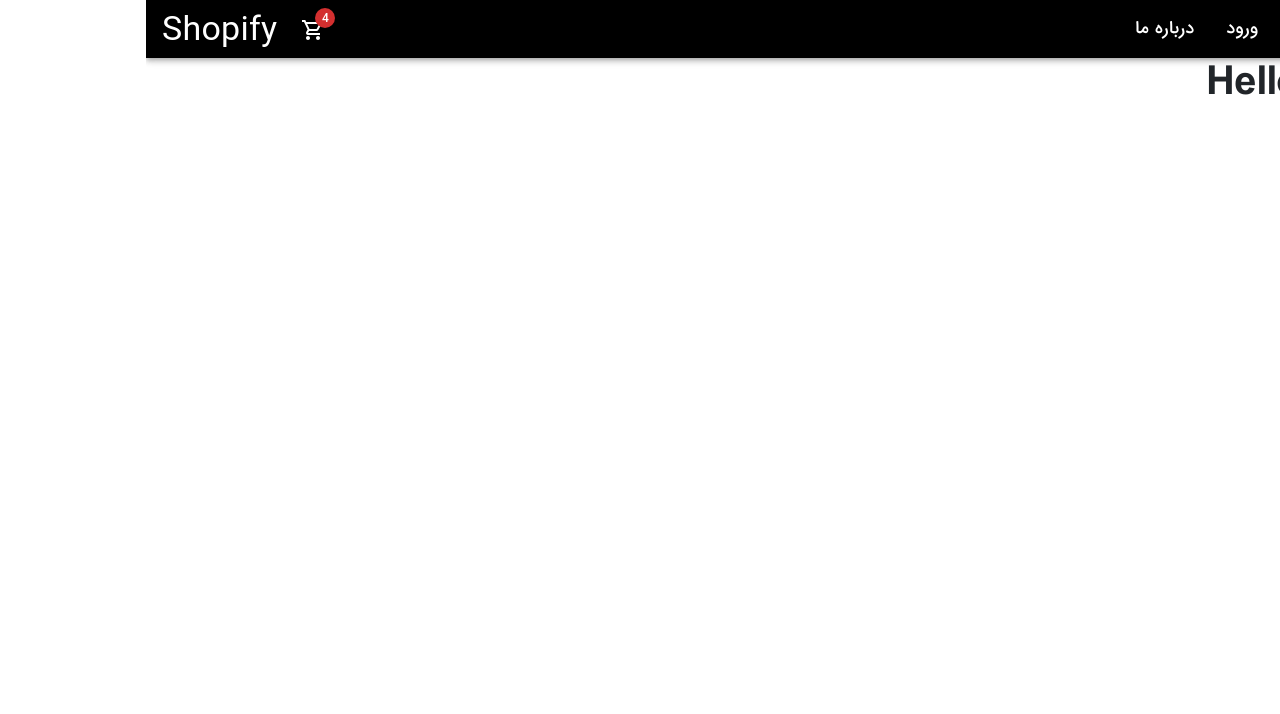
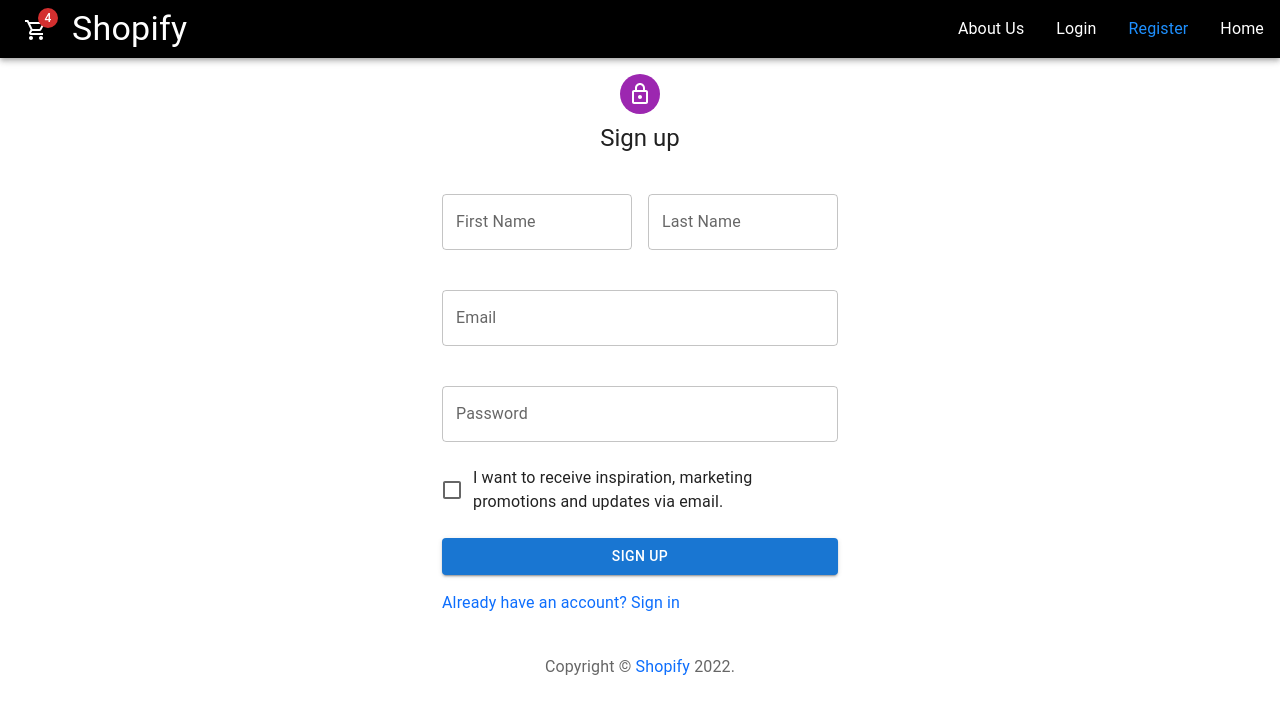
Before and after one commit to iamPedram1/shopify, a React (Create React App) app: page /register in a window 1280 px wide. Shown: the top 714 px of the page. Built offline with nearby package versions, Linux system fonts and the light colour scheme.

Commit message:
Done with the Login and Register page

```diff
--- a/package.json
+++ b/package.json
@@ -5,6 +5,7 @@
   "dependencies": {
     "@emotion/react": "^11.9.3",
     "@emotion/styled": "^11.9.3",
+    "@hookform/resolvers": "^2.9.5",
     "@mui/icons-material": "^5.8.4",
     "@mui/material": "^5.8.7",
     "@reduxjs/toolkit": "^1.8.3",
@@ -15,11 +16,14 @@
     "bootstrap": "^5.1.3",
     "react": "^18.2.0",
     "react-dom": "^18.2.0",
+    "react-hook-form": "^7.33.1",
     "react-redux": "^8.0.2",
     "react-router-dom": "^6.3.0",
     "react-scripts": "5.0.1",
+    "react-sticky": "^6.0.3",
     "react-toastify": "^9.0.5",
-    "web-vitals": "^2.1.4"
+    "web-vitals": "^2.1.4",
+    "yup": "^0.32.11"
   },
   "scripts": {
     "start": "react-scripts start",
--- a/src/App.jsx
+++ b/src/App.jsx
@@ -1,10 +1,19 @@
 import NavBar from "./components/navBar";
-
+import { Routes, Route } from "react-router-dom";
+import Home from "./components/home";
+import Login from "./components/login";
+import Register from "./components/register";
+import AboutUs from "./components/aboutUs";
 const App = () => {
   return (
     <>
       <NavBar />
-      <h1>Hello World</h1>
+      <Routes>
+        <Route path="/login" element={<Login />} />
+        <Route path="/register" element={<Register />} />
+        <Route path="/about_us" element={<AboutUs />} />
+        <Route path="/" element={<Home />} />
+      </Routes>
     </>
   );
 };
--- /dev/null
+++ b/src/components/aboutUs.jsx
@@ -0,0 +1,9 @@
+const AboutUs = () => {
+  return (
+    <>
+      <h1>AboutUs</h1>
+    </>
+  );
+};
+
+export default AboutUs;
--- /dev/null
+++ b/src/components/common/copyright.jsx
@@ -0,0 +1,14 @@
+import { Link } from "react-router-dom";
+import { Typography } from "@mui/material";
+
+const CopyRight = (props) => {
+  return (
+    <Typography color="text.secondary" align="center" {...props}>
+      {"Copyright © "}
+      <Link to="https://mui.com/">Shopify</Link> {new Date().getFullYear()}
+      {"."}
+    </Typography>
+  );
+};
+
+export default CopyRight;
--- /dev/null
+++ b/src/components/common/inputField.jsx
@@ -0,0 +1,30 @@
+import { TextField } from "@mui/material";
+
+const InputField = ({
+  name,
+  reactHookFormRegister,
+  label,
+  errors,
+  type = "text",
+  sx,
+  multiline = false,
+  fieldTouched,
+}) => {
+  return (
+    <>
+      <TextField
+        sx={sx || { width: "100%", backgroundColor: "#fff" }}
+        margin="normal"
+        type={type}
+        error={fieldTouched[name] && errors[name] ? true : false}
+        multiline={multiline}
+        label={label}
+        helperText={fieldTouched[name] && errors[name] && errors[name].message}
+        autoComplete="on"
+        {...reactHookFormRegister(name)}
+      />
+    </>
+  );
+};
+
+export default InputField;
--- /dev/null
+++ b/src/components/home.jsx
@@ -0,0 +1,9 @@
+const Home = () => {
+  return (
+    <>
+      <h1>Hello World</h1>
+    </>
+  );
+};
+
+export default Home;
--- /dev/null
+++ b/src/components/login.jsx
@@ -0,0 +1,113 @@
+import { useForm, useFormState } from "react-hook-form";
+import { yupResolver } from "@hookform/resolvers/yup";
+import * as Yup from "yup";
+import {
+  Avatar,
+  Button,
+  CssBaseline,
+  TextField,
+  FormControlLabel,
+  Checkbox,
+  Grid,
+  Box,
+  Typography,
+  Container,
+} from "@mui/material";
+import { Link } from "react-router-dom";
+import LockOutlinedIcon from "@mui/icons-material/LockOutlined";
+import CopyRight from "./common/copyright";
+import InputField from "./common/inputField";
+
+//Validation Schema
+const schema = Yup.object({
+  email: Yup.string()
+    .required("Email Cannot be Empty")
+    .min(3, "Email Cannot be less than 3 Character")
+    .max(30, "Email Cannot be more than 30 Character")
+    .email("Invalid Email"),
+  password: Yup.string()
+    .required("Password Cannot be Empty")
+    .min(6, "Password Cannot be less than 6 Character")
+    .max(15, "Passowrd Cannot be more than 15 character"),
+});
+
+const Login = () => {
+  const {
+    register,
+    handleSubmit,
+    formState: { errors },
+    control,
+  } = useForm({
+    defaultValues: {
+      email: "",
+      password: "",
+    },
+    resolver: yupResolver(schema),
+  });
+
+  const { dirtyFields } = useFormState({
+    control,
+  });
+  const onSubmit = (data) => console.log(data, "ERRORS", errors);
+
+  return (
+    <Container component="main" maxWidth="xs">
+      <CssBaseline />
+      <Box
+        sx={{
+          marginTop: 8,
+          display: "flex",
+          flexDirection: "column",
+          alignItems: "center",
+        }}
+      >
+        <Avatar sx={{ m: 1, bgcolor: "secondary.main" }}>
+          <LockOutlinedIcon />
+        </Avatar>
+        <Typography component="h1" variant="h5">
+          Sign in
+        </Typography>
+        <Box
+          component="form"
+          onSubmit={handleSubmit(onSubmit)}
+          noValidate
+          sx={{ mt: 1 }}
+        >
+          <InputField
+            name="email"
+            errors={errors}
+            fieldTouched={dirtyFields}
+            label="Email"
+            reactHookFormRegister={register}
+          />
+          <InputField
+            name="password"
+            errors={errors}
+            fieldTouched={dirtyFields}
+            label="Password"
+            reactHookFormRegister={register}
+          />
+          <FormControlLabel
+            control={<Checkbox value="remember" color="primary" />}
+            label="Remember me"
+          />
+          <Button
+            type="submit"
+            fullWidth
+            variant="contained"
+            sx={{ mt: 3, mb: 2 }}
+          >
+            Sign In
+          </Button>
+          <Grid container>
+            <Grid item>
+              <Link to="/register">{"Don't have an account? Sign Up"}</Link>
+            </Grid>
+          </Grid>
+        </Box>
+      </Box>
+      <CopyRight sx={{ mt: 8, mb: 4 }} />
+    </Container>
+  );
+};
+export default Login;
--- a/src/components/navBar.jsx
+++ b/src/components/navBar.jsx
@@ -7,7 +7,6 @@ import {
   Badge,
   Divider,
   Drawer,
-  Button,
   Typography,
 } from "@mui/material";
 import { NavLink } from "react-router-dom";
@@ -17,10 +16,10 @@ import MenuIcon from "@mui/icons-material/Menu";
 import CloseIcon from "@mui/icons-material/Close";
 
 const navBarItems = [
-  { name: "خانه", to: "/home" },
-  { name: "ثبت نام", to: "/register" },
-  { name: "ورود", to: "/login" },
-  { name: "درباره ما", to: "/about-us" },
+  { name: "Home", to: "/" },
+  { name: "Register", to: "/register" },
+  { name: "Login", to: "/login" },
+  { name: "About Us", to: "/about-us" },
 ];
 
 const NavBar = () => {
@@ -84,15 +83,20 @@ const NavBar = () => {
 
   return (
     <>
-      <nav>
-        <AppBar position="static" sx={{ backgroundColor: "#000" }}>
+      <AppBar position="sticky" sx={{ backgroundColor: "#000" }}>
         <Box margin="0.5rem 1rem">
-            <Grid container justifyContent="space-between" alignItems="center">
+          <Grid
+            container
+            direction="row-reverse"
+            justifyContent="space-between"
+            alignItems="center"
+          >
             <Grid item>
               {/* Desktop NavBar */}
               <Grid
                 container
                 columnSpacing={4}
+                direction="row-reverse"
                 alignItems="center"
                 className="desktop__navbar"
               >
@@ -131,7 +135,7 @@ const NavBar = () => {
           </Grid>
         </Box>
       </AppBar>
-      </nav>
+
       <div>
         <Drawer
           anchor="right"
--- /dev/null
+++ b/src/components/register.jsx
@@ -0,0 +1,154 @@
+import { useForm, useFormState } from "react-hook-form";
+import { yupResolver } from "@hookform/resolvers/yup";
+import * as Yup from "yup";
+import {
+  Avatar,
+  Button,
+  CssBaseline,
+  TextField,
+  FormControlLabel,
+  Grid,
+  Box,
+  Typography,
+  Container,
+  Checkbox,
+} from "@mui/material";
+import LockOutlinedIcon from "@mui/icons-material/LockOutlined";
+import { createTheme, ThemeProvider } from "@mui/material/styles";
+import CopyRight from "./common/copyright";
+import { Link } from "react-router-dom";
+import InputField from "./common/inputField";
+
+const schema = Yup.object({
+  firstName: Yup.string()
+    .required("First Name cannot be Empty")
+    .min(3, "First Name Cannot be less than 3 Character ")
+    .max(30, "First Name Cannot be more than 30 Character"),
+  lastName: Yup.string()
+    .required("Last Name cannot be Empty")
+    .min(3, "Last Name Cannot be less than 3 Character ")
+    .max(30, "Last Name Cannot be more than 30 Character"),
+  email: Yup.string()
+    .required("Email Cannot be Empty")
+    .min(3, "Email Cannot be less than 3 Character")
+    .max(30, "Email Cannot be more than 30 Character")
+    .email("Invalid Email"),
+  password: Yup.string()
+    .required("Password Cannot be Empty")
+    .min(6, "Password Cannot be less than 6 Character")
+    .max(15, "Passowrd Cannot be more than 15 character"),
+});
+
+const Register = () => {
+  const {
+    register,
+    handleSubmit,
+    formState: { errors },
+    control,
+  } = useForm({
+    defaultValues: {
+      firstName: "",
+      lastName: "",
+      email: "",
+      password: "",
+    },
+    resolver: yupResolver(schema),
+  });
+
+  const { dirtyFields } = useFormState({
+    control,
+  });
+  const onSubmit = (data) => console.log(data, "ERRORS", errors);
+
+  return (
+    <Container component="main" maxWidth="xs">
+      <CssBaseline />
+      <Box
+        sx={{
+          marginTop: 1,
+          display: "flex",
+          flexDirection: "column",
+          alignItems: "center",
+        }}
+      >
+        <Avatar sx={{ m: 1, bgcolor: "secondary.main" }}>
+          <LockOutlinedIcon />
+        </Avatar>
+        <Typography component="h1" variant="h5">
+          Sign up
+        </Typography>
+        <Box
+          component="form"
+          noValidate
+          onSubmit={handleSubmit(onSubmit)}
+          sx={{ mt: 3 }}
+        >
+          <Grid container spacing={2}>
+            <Grid item xs={12} sm={6}>
+              <InputField
+                name="firstName"
+                errors={errors}
+                fieldTouched={dirtyFields}
+                label="First Name"
+                reactHookFormRegister={register}
+              />
+            </Grid>
+            <Grid item xs={12} sm={6}>
+              <InputField
+                name="lastName"
+                errors={errors}
+                fieldTouched={dirtyFields}
+                label="Last Name"
+                reactHookFormRegister={register}
+              />
+            </Grid>
+            <Grid item xs={12}>
+              <InputField
+                name="email"
+                errors={errors}
+                fieldTouched={dirtyFields}
+                label="Email"
+                reactHookFormRegister={register}
+              />
+            </Grid>
+            <Grid item xs={12}>
+              <InputField
+                name="password"
+                errors={errors}
+                fieldTouched={dirtyFields}
+                label="Password"
+                reactHookFormRegister={register}
+              />
+            </Grid>
+            <Grid item xs={12}>
+              <FormControlLabel
+                control={
+                  <Checkbox {...register("receiveNews")} color="primary" />
+                }
+                label="I want to receive inspiration, marketing promotions and updates via email."
+              />
+            </Grid>
+          </Grid>
+          <Button
+            type="submit"
+            fullWidth
+            variant="contained"
+            sx={{ mt: 3, mb: 2 }}
+          >
+            Sign Up
+          </Button>
+          <Grid container justifyContent="flex-start">
+            <Grid item>
+              <Link to="/login" variant="body2">
+                Already have an account? Sign in
+              </Link>
+            </Grid>
+          </Grid>
+        </Box>
+      </Box>
+      <CopyRight sx={{ mt: 5 }} />
+    </Container>
+  );
+};
+
+export default Register;
--- a/src/index.css
+++ b/src/index.css
@@ -10,7 +10,6 @@
 }
 
 body {
-  direction: rtl;
   margin: 0;
   font-family: "IranSans", -apple-system, BlinkMacSystemFont, "Segoe UI", Roboto,
     Oxygen, Ubuntu, Cantarell, "Open Sans", "Helvetica Neue", sans-serif;
@@ -19,6 +18,10 @@ body {
 code {
   font-family: source-code-pro, Menlo, Monaco, Consolas, "Courier New",
     monospace;
+}
+
+a {
+  text-decoration: none;
 }
 
 /* NavBar */
@@ -30,9 +33,18 @@ code {
 }
 
 .navbar__item {
-  color: #fff !important;
+  color: #fff;
   text-decoration: none;
 }
+
+.active {
+  color: dodgerblue;
+}
+
+.navbar__item:hover {
+  color: dodgerblue;
+}
+
 div.desktop__navbar {
   display: none;
 }
--- a/src/index.js
+++ b/src/index.js
@@ -9,9 +9,11 @@ import "./index.css";
 
 const root = ReactDOM.createRoot(document.getElementById("root"));
 root.render(
-  <Provider store={store}>
-    <BrowserRouter>
-      <App />
-    </BrowserRouter>
-  </Provider>
+  <React.StrictMode>
+    <Provider store={store}>
+      <BrowserRouter>
+        <App />
+      </BrowserRouter>
+    </Provider>
+  </React.StrictMode>
 );
```
Also changed, not shown: 2 other files (tests, documents, lock files or other folders). Lines whose indentation alone changed are shown as unchanged.
